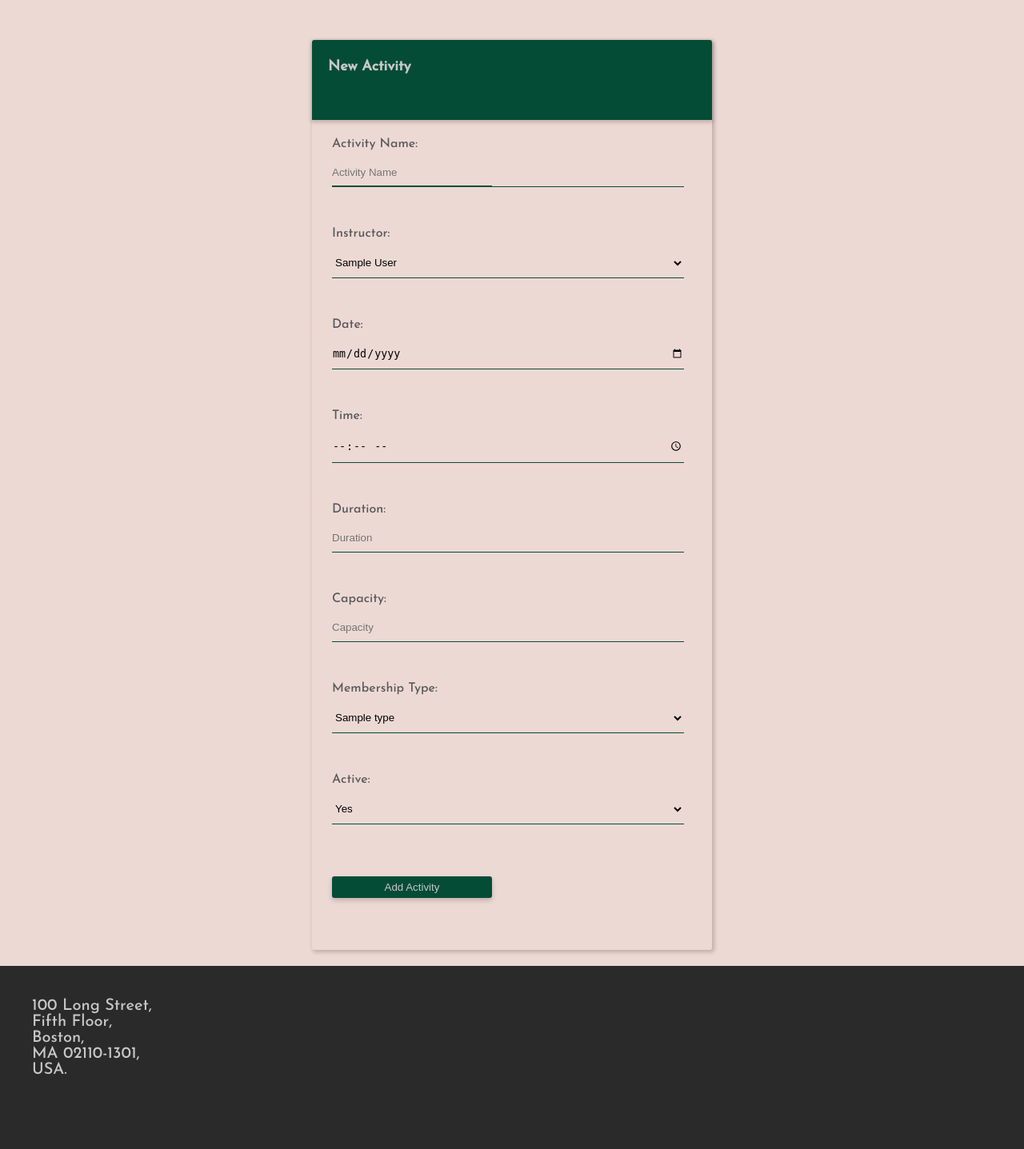
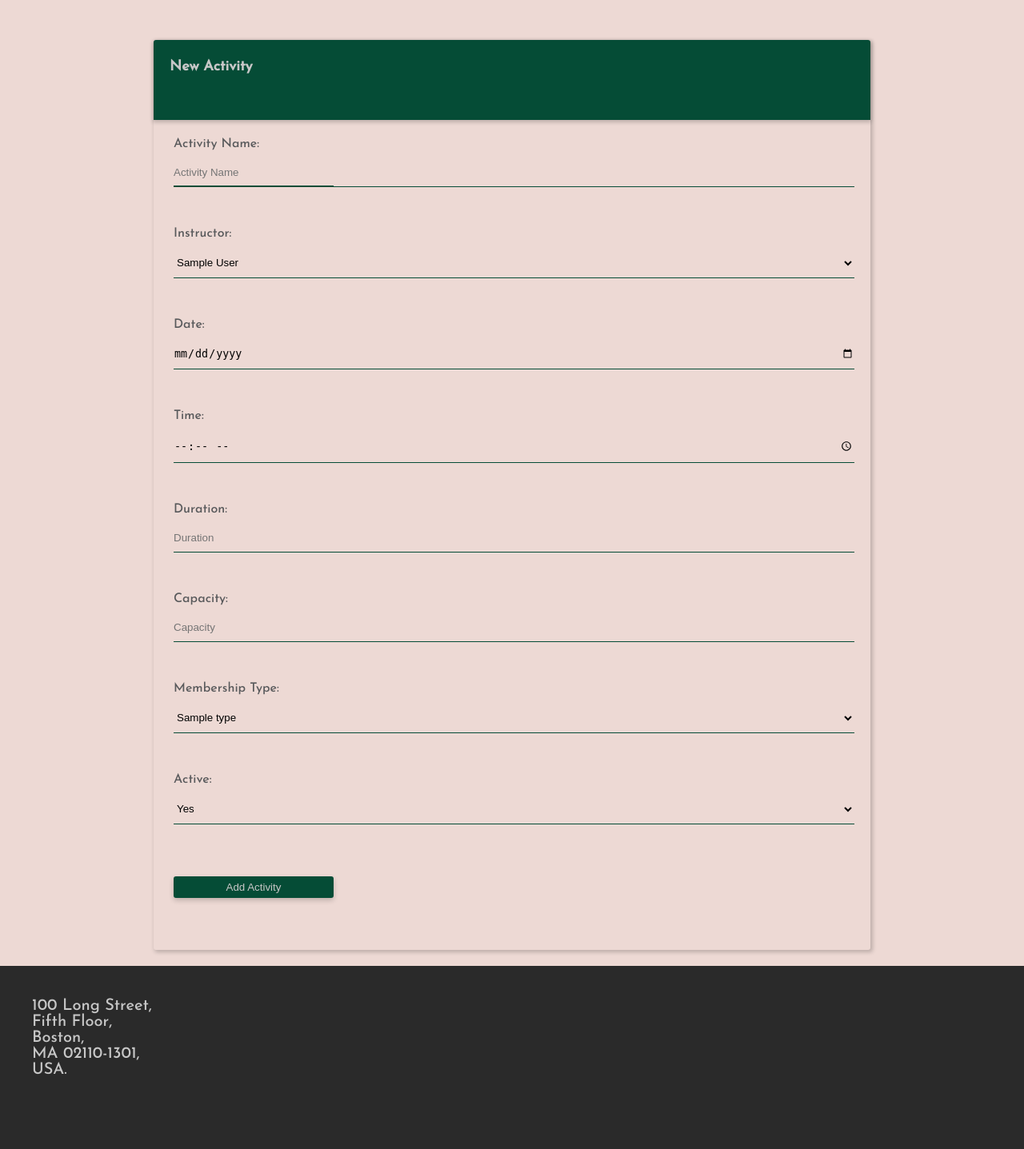
Before and after one commit to nealeb4zod/python-solo-project-gym, a Flask app: page /activities/new in a window 1280 px wide. Shown: the part 145-1582 px from the top of the page at 80% size. Run offline with Flask 2, Linux system fonts and the light colour scheme; a database or web service that is not in the repository returns one stand-in record (values such as "Sample title"); some libraries are stand-ins or nearby versions.

Commit message:
Change form width

```diff
--- a/static/form.css
+++ b/static/form.css
@@ -14,7 +14,7 @@ form > h1 {
 form {
   font-family: "Josefin Sans", sans-serif;
   box-sizing: border-box;
-  width: 500px;
+  width: 70%;
   margin: 50px auto 0;
   box-shadow: 2px 2px 5px 1px rgba(0, 0, 0, 0.2);
   padding-bottom: 40px;
@@ -30,7 +30,7 @@ form > input,
 select {
   margin-left: 25px;
   margin-bottom: 40px;
-  width: 440px;
+  width: 95%;
   display: block;
   border: none;
   padding: 10px 0;
```
